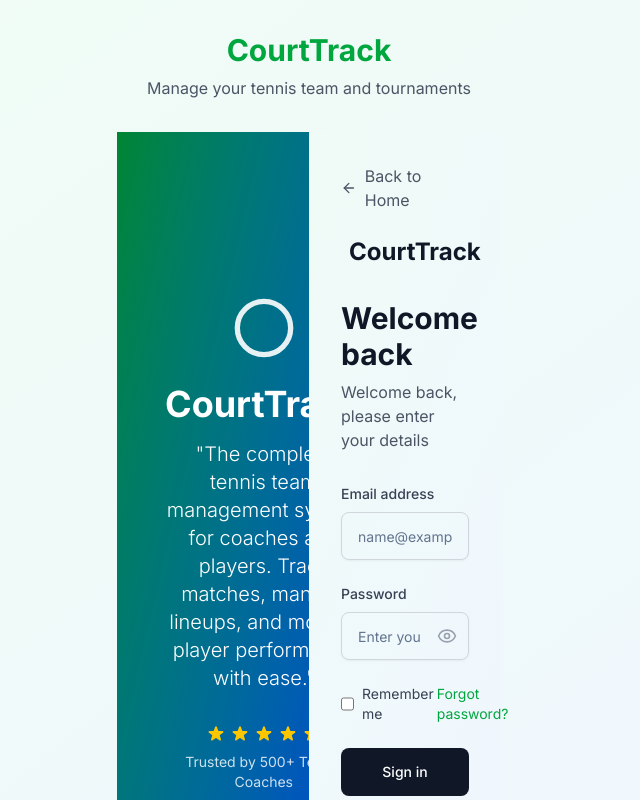
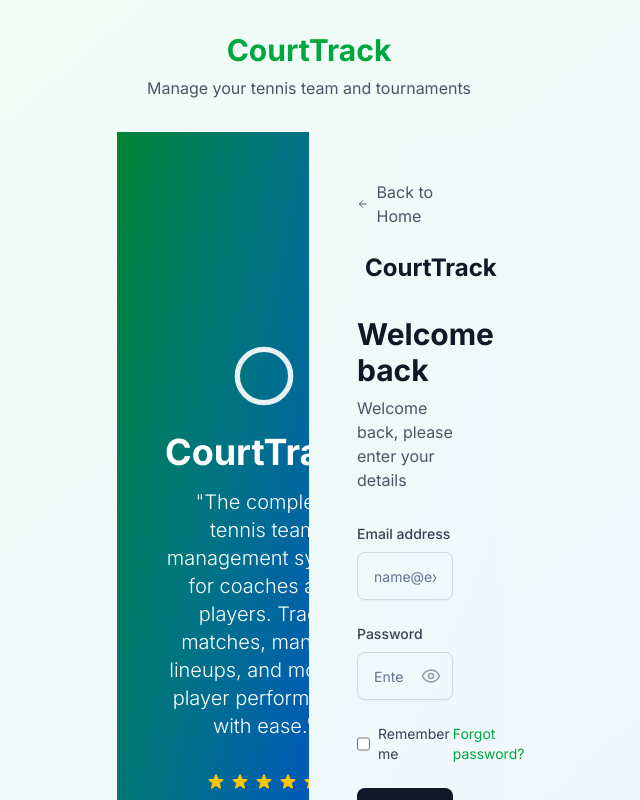
Before and after one commit to svar-chandak/CourtTracknew, a Next.js app in the folder tennis-coach-app/: page /login in a window 1280 px wide. Shown: the top 800 px of the page, without its empty margins (331-971 px from the left). Built offline with nearby package versions, Linux system fonts and the light colour scheme; no server answers.

Commit message:
Increase form container size on auth pages
Updated the login and register pages to use larger padding on medium screens and increased the max width of the form containers for better layout and usability.

```diff
--- a/tennis-coach-app/app/(auth)/login/page.tsx
+++ b/tennis-coach-app/app/(auth)/login/page.tsx
@@ -76,8 +76,8 @@ export default function LoginPage() {
         </div>
 
         {/* Right Side - Login Form */}
-        <div className="w-full lg:w-1/2 flex items-center justify-center p-8">
-          <div className="w-full max-w-md">
+        <div className="w-full lg:w-1/2 flex items-center justify-center p-8 md:p-12">
+          <div className="w-full max-w-lg">
             {/* Back to Home Button */}
             <div className="mb-6">
               <Link
--- a/tennis-coach-app/app/(auth)/register/page.tsx
+++ b/tennis-coach-app/app/(auth)/register/page.tsx
@@ -82,8 +82,8 @@ export default function RegisterPage() {
         </div>
 
         {/* Right Side - Register Form */}
-        <div className="w-full lg:w-1/2 flex items-center justify-center p-8">
-          <div className="w-full max-w-md">
+        <div className="w-full lg:w-1/2 flex items-center justify-center p-8 md:p-12">
+          <div className="w-full max-w-lg">
             {/* Back to Home Button */}
             <div className="mb-6">
               <Link
```
